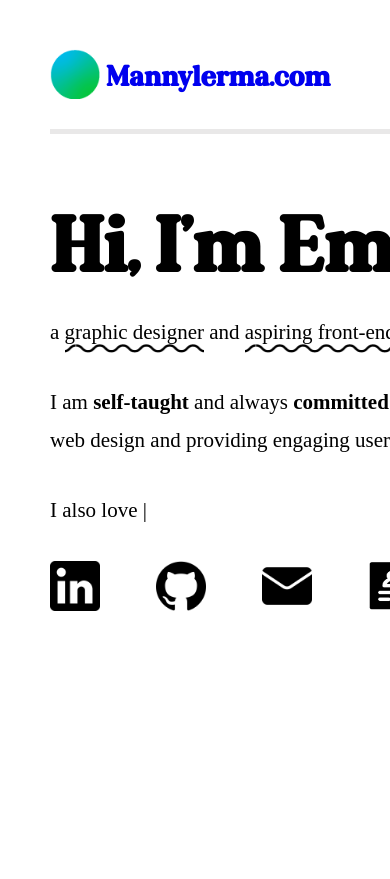
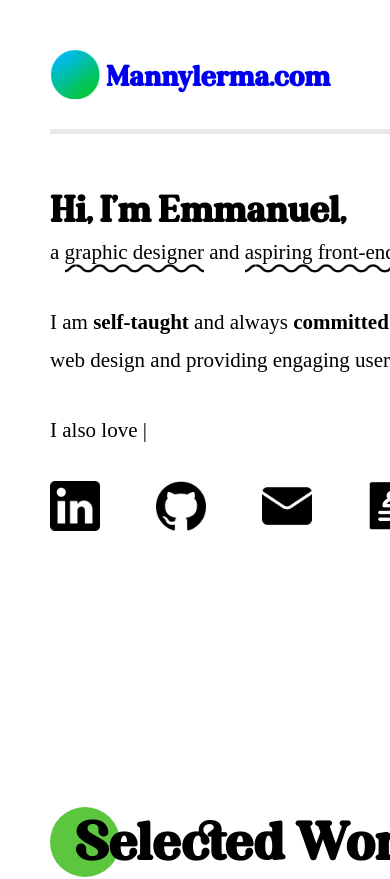
Before and after one commit to MannyLerma/portfolio-main, a React (Create React App) app: page / in a window 390 px wide. Shown: the top 879 px of the page. Built offline with nearby package versions, Linux system fonts and the light colour scheme.

Commit message:
responsiveness test

```diff
--- a/src/components/introduction/intro.css
+++ b/src/components/introduction/intro.css
@@ -109,8 +109,8 @@ p {
 
   @media screen and (max-width: 414px) {
     h1 {
-      line-height: 92px;
-      font-size: 76px;
+      line-height: 12px;
+      font-size: 36px;
     }
 
     .subtext-heading {
```
